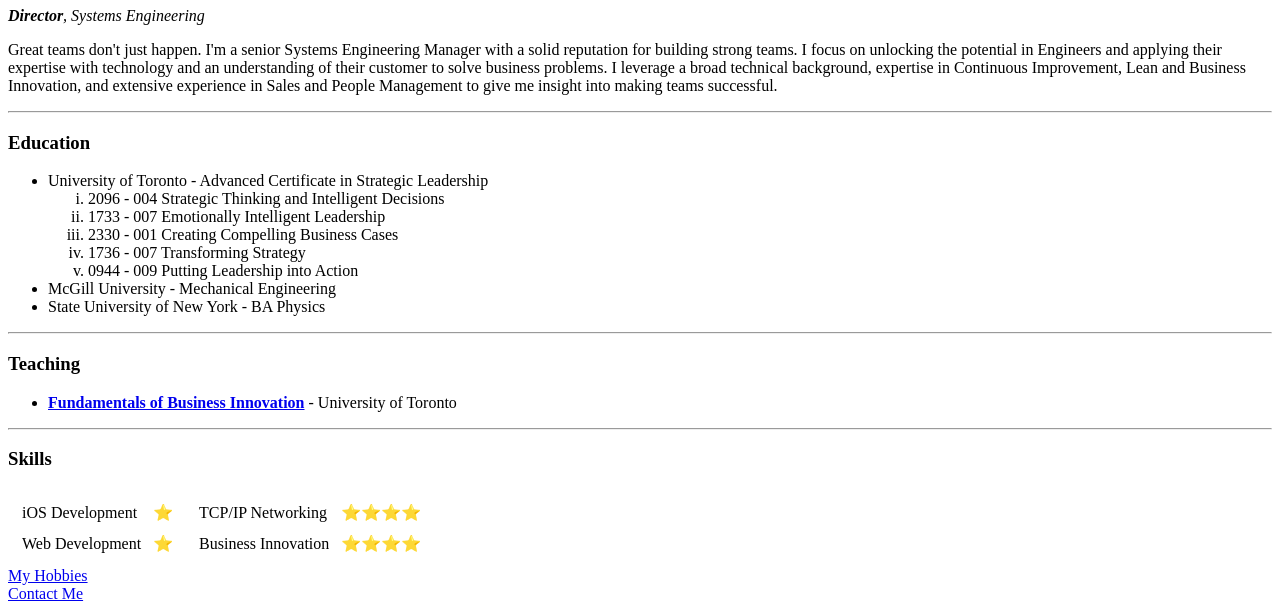
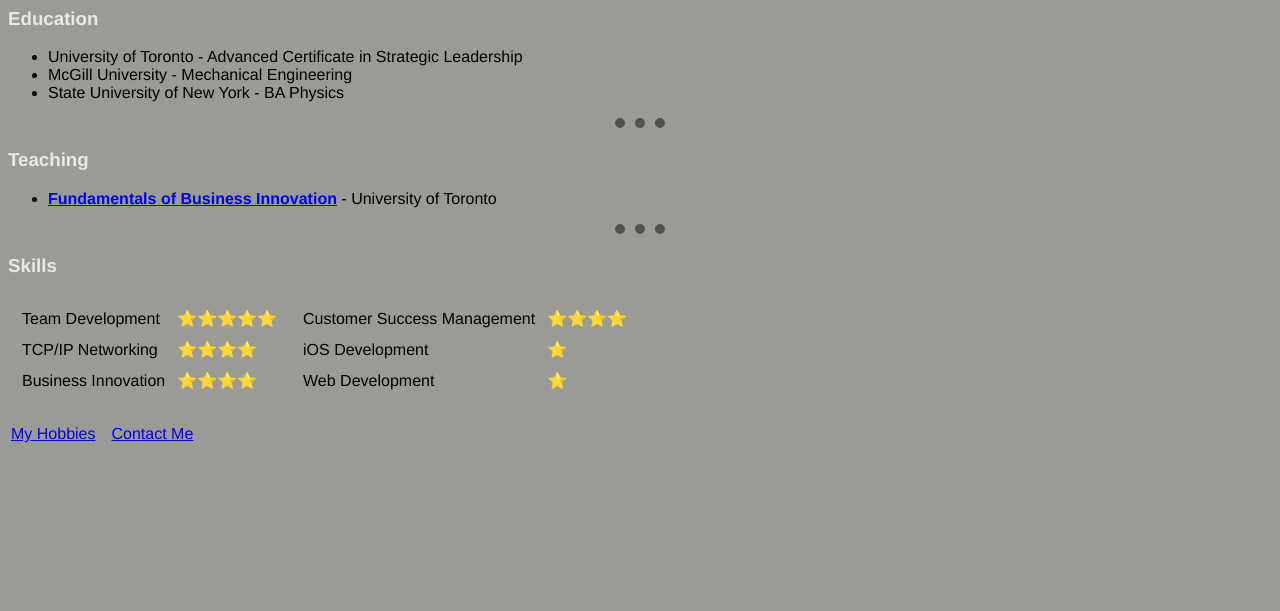
Before and after one commit to AndrewClose/cv, a plain HTML site: page index.html in a window 1280 px wide. Shown: the part 255-866 px from the top of the page. After the commit the page ends 800 px from the top, so only its background shows below. Drawn offline with Linux system fonts and the light colour scheme.

Commit message:
Version 2 of my practice website

```diff
--- /dev/null
+++ b/CSS/styles.css
@@ -0,0 +1,21 @@
+/*
+<!-- Colour Palette -->
+<!-- #e9e9e5 -->
+<!-- #d4d6c8 -->
+<!-- #9a9b94 -->
+<!-- #52524e -->
+*/
+body {
+  font-family: "Helvetica Neue", Arial, sans-serif;
+  background-color: #9a9b94;
+}
+hr {
+  border-width: 10px;
+  border-style: dotted none none none;
+  height: 2px;
+  width: 50px;
+  border-color: #52524e;
+}
+h1, h3 {
+  color: #e9e9e5;
+}
--- a/index.html
+++ b/index.html
@@ -1,27 +1,32 @@
 <!DOCTYPE html>
 <html lang="en" dir="ltr">
+<!-- Colour Palette -->
+<!-- #e9e9e5 -->
+<!-- #d4d6c8 -->
+<!-- #9a9b94 -->
+<!-- #52524e -->
 
 <head>
   <meta charset="utf-8">
   <title>Andrew's Website</title>
+  <link rel="stylesheet" href="css/styles.css">
 </head>
 
 <body>
-  <img src="images/AndrewSmallCircle.png" alt="Picture of Andrew Close">
+  <table cellspacing="20">
+    <tr>
+      <td><img src="images/AndrewSmallCircle.png" alt="Picture of Andrew Close"></td>
+      <td>
         <h1>Andrew Close</h1>
-  <p><em><strong>Director</strong>, Systems Engineering</em></p>
-  <p>Great teams don't just happen. I'm a senior Systems Engineering Manager with a solid reputation for building strong teams. I focus on unlocking the potential in Engineers and applying their expertise with technology and an understanding of their customer to solve business problems. I leverage a broad technical background, expertise in Continuous Improvement, Lean and Business Innovation, and extensive experience in Sales and People Management to give me insight into making teams successful.</<p>
+        <p><em><strong>Sr. Manager</strong>, Systems Engineering</em></p>
+        <p>Solid reputation for building strong Eningeering teams. Passion for Quality, Continuous Improvement, Lean, and Process Reengineering.</<p>
+      </td>
+    </tr>
+  </table>
   <hr>
   <h3>Education</h3>
   <ul>
     <li>University of Toronto - Advanced Certificate in Strategic Leadership</li>
-    <ol type="i">
-      <li>2096 - 004 Strategic Thinking and Intelligent Decisions</li>
-      <li>1733 - 007 Emotionally Intelligent Leadership</li>
-      <li>2330 - 001 Creating Compelling Business Cases</li>
-      <li>1736 - 007 Transforming Strategy</li>
-      <li>0944 - 009 Putting Leadership into Action</li>
-    </ol>
     <li>McGill University - Mechanical Engineering</li>
     <li>State University of New York - BA Physics</li>
   </ul>
@@ -37,17 +42,9 @@
       <td>
         <table cellspacing="10">
           <tr>
-        <td>iOS Development</td>
-        <td>⭐</td>
+            <td>Team Development</td>
+            <td>⭐⭐⭐⭐⭐</td>
           </tr>
-      <tr>
-        <td>Web Development</td>
-        <td>⭐</td>
-      </tr>
-    </table>
-              </td>
-                      <td>
-      <table cellspacing="10">
           <tr>
             <td>TCP/IP Networking</td>
             <td>⭐⭐⭐⭐</td>
@@ -58,11 +55,30 @@
           </tr>
         </table>
       </td>
+      <td>
+        <table cellspacing="10">
+          <tr>
+            <td>Customer Success Management</td>
+            <td>⭐⭐⭐⭐</td>
+          </tr>
+          <tr>
+            <td>iOS Development</td>
+            <td>⭐</td>
+          </tr>
+          <tr>
+            <td>Web Development</td>
+            <td>⭐</td>
           </tr>
         </table>
-  <a href="Hobbies.html">My Hobbies</a>
+      </td>
+    </tr>
+  </table>
   <br>
-  <a href="ContactInfo.html">Contact Me</a>
+  <table style="width:200px">
+    <tr>
+      <td><a href="Hobbies.html">My Hobbies</a></td>
+      <td><a href="ContactInfo.html">Contact Me</a></td>
+    </tr>
+  </table>
 </body>
-
 </html>
```
Also changed, not shown: ContactInfo.html (+2 -1 lines), Hobbies.html (+2 -0 lines). Lines whose indentation alone changed are shown as unchanged.
